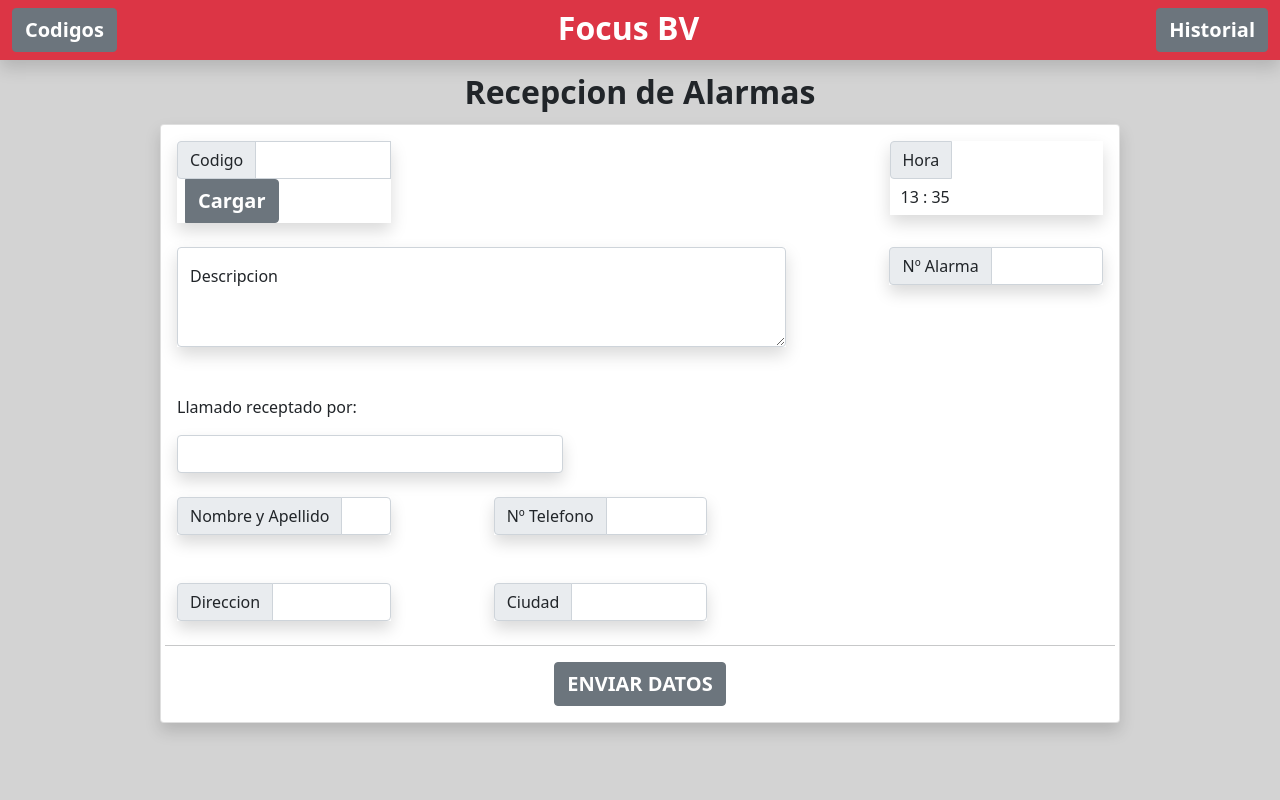
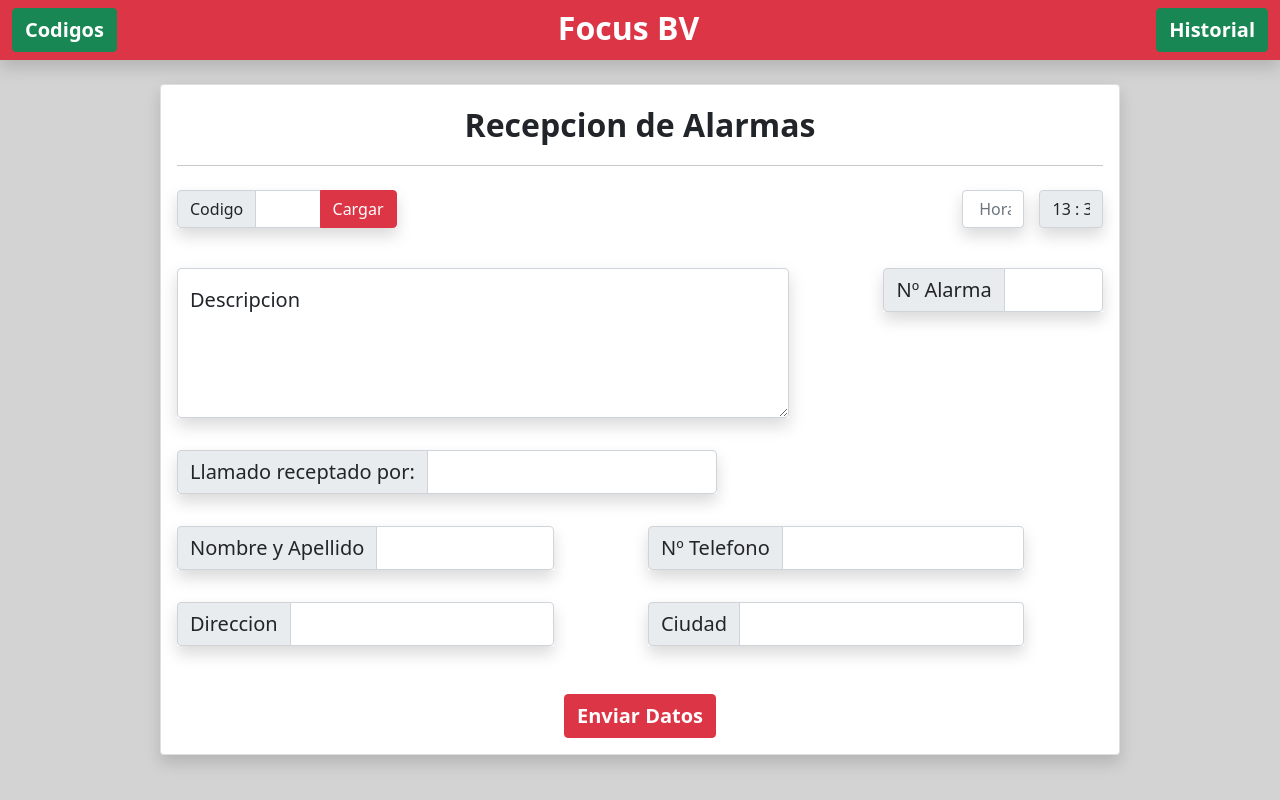
Before and after one commit to GibertSalva/RepoBurbuja2, a Django app: page / in a window 1280 px wide. Run offline with Django 3.2, Linux system fonts and the light colour scheme; parts of the project's set-up code (start-up, migrations or seed data) failed here and were passed over.

Commit message:
Detalles esteticos

```diff
--- a/FocusBV/templates/home.html
+++ b/FocusBV/templates/home.html
@@ -2,43 +2,50 @@
 
 
 {% block content%}
-<p class="text-center fw-bold fs-2 align-top my-2 ">Recepcion de Alarmas</p>
 
 
-<div class="card w-75 d-flex mx-auto shadow">
+
+<div class="card w-75 d-flex mx-auto shadow mt-4 mb-4">
   <div class="card-body">
 
-    <div class="row g-4">
-      <div class=" col-3">
-        <div class=" input-group shadow">
-          <span class="input-group-text" id="addon-wrapping">Codigo</span>
+    <p class="text-center fw-bold fs-2 align-top  ">Recepcion de Alarmas</p>
+    <hr>
+    <div class="row g-3">
+      <div class=" col-3 mb-3">
+
+        <div class=" input-group shadow my-2">
+          <span class="input-group-text " id="addon-wrapping">Codigo</span>
           <input id="codigos" type="text" class="form-control" aria-describedby="addon-wrapping">
-          <button onclick="parte2()" class="mx-2 btn btn-secondary fs-5 fw-bold ">Cargar</button>
+          <button onclick="parte2()" class=" btn btn-danger ">Cargar</button>
         </div>
         <a id="demo" type="text"></a>
       </div>
 
-      <div class="col-6 mx-">
+      <div class="col-7 my-2">
         <input type="text" class="form-control invisible" placeholder="Last name" aria-label=" name">
       </div>
-      <div class=" col-3 w-25 ">
-        <div class=" input-group shadow">
-          <span class="input-group-text" id="addon-wrapping">Hora</span>
+
+      <div class="col-1 mx- ">
+        <input type="text" class="form-control my-2 shadow" placeholder=" Hora" aria-label=" name">
+      </div>
+
+      <div class=" col-1">
+        <div class=" input-group">
           <h1 onkeyup="mueveReloj()"></h1>
 
           <body onload="mueveReloj()">
             <form name="form_reloj">
-              <input style="border: 0px; background-color: transparent;" type="text" name="reloj" size="15"
-                class="form-control" aria-describedby="addon-wrapping" readonly>
+              <input  type="text" name="reloj"
+                class="form-control shadow " aria-describedby="addon-wrapping" readonly>
             </form>
         </div>
       </div>
 
-      <div class="col-8 mb-4 ">
-        <div class="form-floating shadow">
-          <textarea class="form-control" placeholder="Leave a comment here" id="floatingTextarea2"
-            style="height: 100px"></textarea>
-          <label for="floatingTextarea2">Descripcion </label>
+      <div class="col-8  ">
+        <div class="form-floating shadow fs-5">
+          <textarea class="form-control " placeholder="Leave a comment here" id="floatingTextarea2"
+            style="height: 150px"></textarea>
+          <label for="floatingTextarea2 ">Descripcion </label>
         </div>
       </div>
 
@@ -47,56 +54,59 @@
       </div>
 
       <div class=" col-3 ">
-        <div class=" input-group shadow">
-          <span class="input-group-text" id="addon-wrapping">Nº Alarma</span>
-          <input type="text" class="form-control" aria-describedby="addon-wrapping">
+        <div class=" input-group shadow ">
+          <span class="input-group-text fs-5" id="addon-wrapping">Nº Alarma</span>
+          <input type="text" class="form-control fs-5" aria-describedby="addon-wrapping">
         </div>
       </div>
+
       <span>
-        <div class="col-3 ">
-          <p>Llamado receptado por:</p>
+
+        <div class=" col-7 mb-3 mt-3 fs-4 ">
+        <div class=" input-group shadow">
+          <span class="input-group-text fs-5" id="addon-wrapping">Llamado receptado por: </span>
+          <input type="text" class="form-control fs-5" aria-describedby="addon-wrapping">
         </div>
-        <div class=" col-5">
-          <input type="text" class="form-control shadow">
-        </div>
+      </div>
       </span>
-      <br>
-      <div class=" col-3 ">
+
+
+      <div class=" col-5 ">
         <div class=" input-group shadow">
-          <span class="input-group-text" id="addon-wrapping">Nombre y Apellido</span>
-          <input type="text" class="form-control" aria-describedby="addon-wrapping">
+          <span class="input-group-text fs-5" id="addon-wrapping">Nombre y Apellido</span>
+          <input type="text" class="form-control fs-5" aria-describedby="addon-wrapping">
         </div>
       </div>
       <div class="col-1 ">
         <input type="text" class="form-control invisible" placeholder="Last name" aria-label=" name">
       </div>
-      <div class=" col-3 ">
+      <div class=" col-5 ">
         <div class=" input-group shadow">
-          <span class="input-group-text" id="addon-wrapping">Nº Telefono</span>
-          <input type="text" class="form-control" aria-describedby="addon-wrapping">
+          <span class="input-group-text fs-5" id="addon-wrapping ">Nº Telefono</span>
+          <input type="text" class="form-control fs-5" aria-describedby="addon-wrapping">
         </div>
       </div>
       <br>
       <span></span>
-      <div class=" col-3 ">
+
+      <div class=" col-5 ">
         <div class=" input-group shadow">
-          <span class="input-group-text" id="addon-wrapping">Direccion</span>
-          <input type="text" class="form-control" aria-describedby="addon-wrapping">
+          <span class="input-group-text fs-5" id="addon-wrapping">Direccion</span>
+          <input type="text" class="form-control fs-5" aria-describedby="addon-wrapping">
         </div>
       </div>
       <div class="col-1 ">
         <input type="text" class="form-control invisible" placeholder="Last name" aria-label=" name">
       </div>
-      <div class=" col-3 ">
+      <div class=" col-5 ">
         <div class=" input-group shadow">
-          <span class="input-group-text" id="addon-wrapping">Ciudad</span>
-          <input type="text" class="form-control" aria-describedby="addon-wrapping">
+          <span class="input-group-text fs-5" id="addon-wrapping">Ciudad</span>
+          <input type="text" class="form-control fs-5" aria-describedby="addon-wrapping">
         </div>
       </div>
 
-      <hr>
     </div>
-
+    <br>
     <div class="row g-4">
       <div class=" col-3" id="codigo2" style="display: none;">
         <div class=" input-group shadow">
@@ -186,7 +196,7 @@
     </div>
     <br>
     <div class="d-flex justify-content-center">
-      <button class="mx-2 btn btn-secondary fs-5 fw-bold " onclick="window.print()">ENVIAR DATOS</button>
+      <button class="mx-2 btn btn-danger fs-5 fw-bold mt-4" onclick="window.print()">Enviar Datos</button>
     </div>
 
   </div>
@@ -210,6 +220,7 @@
 
     setTimeout("mueveReloj()", 1000)
   }
+
   function parte2() {
     var c10_10 = document.getElementById('codigo2');
     var c20_20 = document.getElementById('codigo3');
--- a/FocusBV/templates/navbar.html
+++ b/FocusBV/templates/navbar.html
@@ -5,15 +5,15 @@
 
 
 
-  <button class=" mx-2 fs-5  fw-bold btn btn-secondary " type="button" data-bs-toggle="offcanvas"
+  <button class=" mx-2 fs-5  fw-bold btn btn-success " type="button" data-bs-toggle="offcanvas"
     data-bs-target="#offcanvasExample" aria-controls="offcanvasExample">
     Codigos
   </button>
 
   <div class="offcanvas offcanvas-start" tabindex="-1" id="offcanvasExample" aria-labelledby="offcanvasExampleLabel">
-    <div class="offcanvas-header">
-      <h5 class="offcanvas-title fw-bold " id="offcanvasExampleLabel"> Codigos </h5>
-      <button type="button" class="btn-close text-reset" data-bs-dismiss="offcanvas" aria-label="Close"></button>
+    <div class="offcanvas-header ">
+      <h5 class="offcanvas-title fw-bold  " id="offcanvasExampleLabel"> Codigos </h5>
+      <button type="button" class="btn-close text-reset " data-bs-dismiss="offcanvas" aria-label="Close"></button>
     </div>
     <div class="offcanvas-body">
       <div>
@@ -301,7 +301,7 @@
   <span class="navbar-brand mb-1 h1 text-white fs-2 fw-bold ">Focus BV</span>
 
   <form class="d-flex justify-content-end">
-    <button class="mx-2 btn btn-secondary fs-5 fw-bold " type="submit">Historial</button>
+    <button class="mx-2 btn btn-success fs-5 fw-bold " type="submit">Historial</button>
   </form>
 
 </nav>
```
